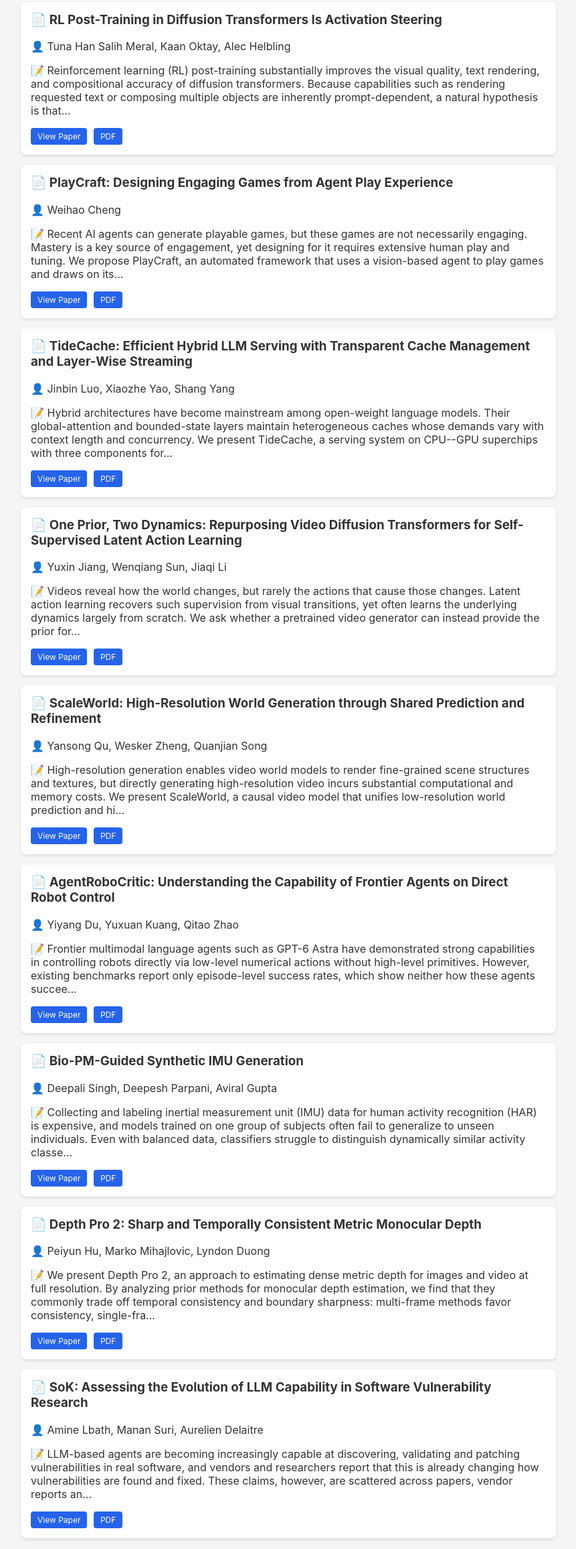
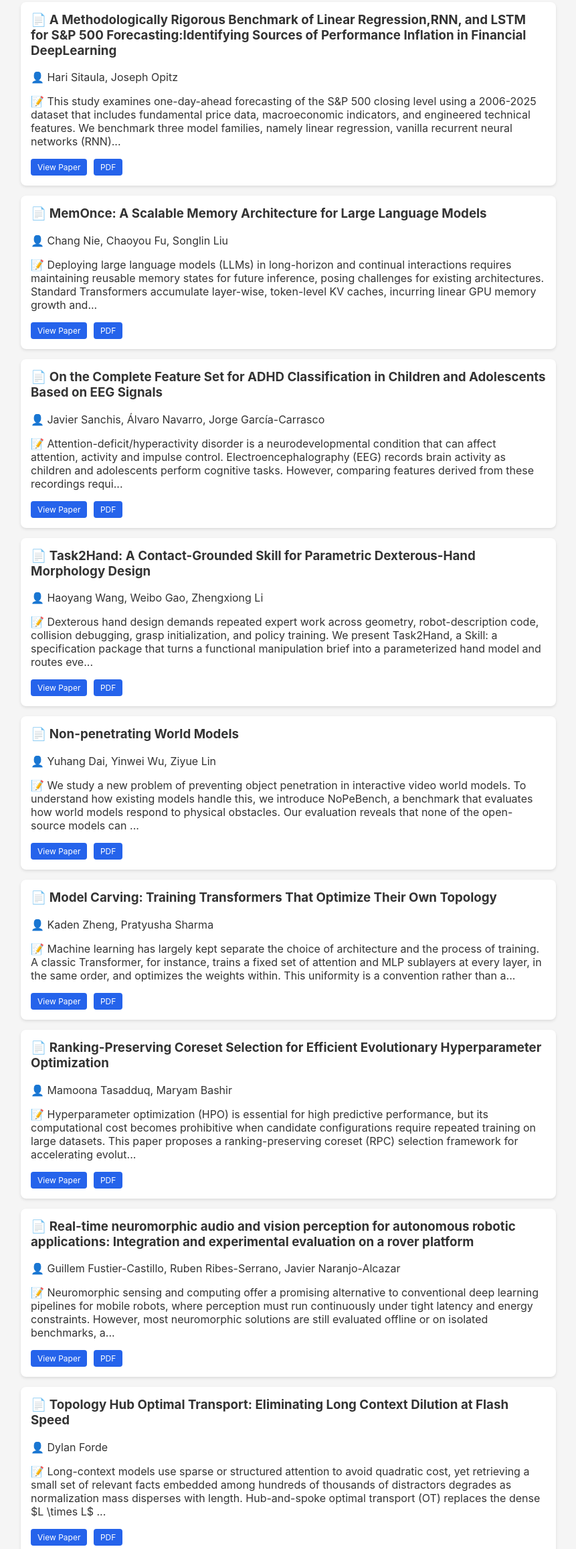
Before and after one commit to snow122/ai-daily-report, a plain HTML site: page index.html in a window 1280 px wide. Shown: the part 488-2800 px from the top of the page at 67% size, without its empty margins (209-1070 px from the left). Drawn offline with Linux system fonts and the light colour scheme.

Commit message:
deploy: 591365cb34b5073e92e5a1973b15cd0ff8d602ce

```diff
--- a/index.html
+++ b/index.html
@@ -2,7 +2,7 @@
 <html>
 <head>
     <meta charset="UTF-8">
-    <title>AI Daily Report - 2026-11-22</title>
+    <title>AI Daily Report - 2026-11-23</title>
     <style>
         body { font-family: -apple-system, sans-serif; max-width: 800px; margin: 0 auto; padding: 20px; background: #f5f5f5; color: #333; }
         .header { background: #2563eb; color: white; padding: 20px; border-radius: 8px; margin-bottom: 20px; }
@@ -15,84 +15,89 @@
 <body>
     <div class="header">
         <h1>🤖 AI Daily Report</h1>
-        <p>Date: 2026-11-22</p>
+        <p>Date: 2026-11-23</p>
     </div>
 
     <h2>📚 Latest Papers (10)</h2>
 
             <div class="card">
-                <h3>📄 Posterior Matching Distillation</h3>
-                <p class="authors">👤 Hidir Yesiltepe, Julius Berner, Arash Vahdat</p>
-                <p class="abstract">📝 Diffusion distillation accelerates image and video generation by compressing a pretrained teacher's iterative sampling process into a few network evaluations. Distribution-based methods achieve this by matching the student's output distribution to the teacher's. This matching is often driven by reve...</p>
-                <a href="http://arxiv.org/abs/2611.26629v1" target="_blank" class="btn">View Paper</a>
-                <a href="https://arxiv.org/pdf/2611.26629v1" target="_blank" class="btn">PDF</a>
+                <h3>📄 Optimal Linear Regression Without a Variance</h3>
+                <p class="authors">👤 Artin Tajdini, Jasper C. H. Lee, Jonathan Scarlett</p>
+                <p class="abstract">📝 We study high-probability linear regression in the infinite variance regime, wherecthe regression noise has only a finite conditional $α$-moment $ν$ for some unknown $α\in(1,2)$, and the covariates may only have finite moments up to a given order (e.g., 4th moment). We give a black-box reduction tha...</p>
+                <a href="http://arxiv.org/abs/2611.27983v1" target="_blank" class="btn">View Paper</a>
+                <a href="https://arxiv.org/pdf/2611.27983v1" target="_blank" class="btn">PDF</a>
             </div>
             <div class="card">
-                <h3>📄 RL Post-Training in Diffusion Transformers Is Activation Steering</h3>
-                <p class="authors">👤 Tuna Han Salih Meral, Kaan Oktay, Alec Helbling</p>
-                <p class="abstract">📝 Reinforcement learning (RL) post-training substantially improves the visual quality, text rendering, and compositional accuracy of diffusion transformers. Because capabilities such as rendering requested text or composing multiple objects are inherently prompt-dependent, a natural hypothesis is that...</p>
-                <a href="http://arxiv.org/abs/2611.26627v1" target="_blank" class="btn">View Paper</a>
-                <a href="https://arxiv.org/pdf/2611.26627v1" target="_blank" class="btn">PDF</a>
+                <h3>📄 A Methodologically Rigorous Benchmark of Linear Regression,RNN, and LSTM for S&P 500 Forecasting:Identifying Sources of Performance Inflation in Financial DeepLearning</h3>
+                <p class="authors">👤 Hari Sitaula, Joseph Opitz</p>
+                <p class="abstract">📝 This study examines one-day-ahead forecasting of the S&P 500 closing level using a 2006-2025 dataset that includes fundamental price data, macroeconomic indicators, and engineered technical features. We benchmark three model families, namely linear regression, vanilla recurrent neural networks (RNN)...</p>
+                <a href="http://arxiv.org/abs/2611.27978v1" target="_blank" class="btn">View Paper</a>
+                <a href="https://arxiv.org/pdf/2611.27978v1" target="_blank" class="btn">PDF</a>
             </div>
             <div class="card">
-                <h3>📄 PlayCraft: Designing Engaging Games from Agent Play Experience</h3>
-                <p class="authors">👤 Weihao Cheng</p>
-                <p class="abstract">📝 Recent AI agents can generate playable games, but these games are not necessarily engaging. Mastery is a key source of engagement, yet designing for it requires extensive human play and tuning. We propose PlayCraft, an automated framework that uses a vision-based agent to play games and draws on its...</p>
-                <a href="http://arxiv.org/abs/2611.26624v1" target="_blank" class="btn">View Paper</a>
-                <a href="https://arxiv.org/pdf/2611.26624v1" target="_blank" class="btn">PDF</a>
+                <h3>📄 MemOnce: A Scalable Memory Architecture for Large Language Models</h3>
+                <p class="authors">👤 Chang Nie, Chaoyou Fu, Songlin Liu</p>
+                <p class="abstract">📝 Deploying large language models (LLMs) in long-horizon and continual interactions requires maintaining reusable memory states for future inference, posing challenges for existing architectures. Standard Transformers accumulate layer-wise, token-level KV caches, incurring linear GPU memory growth and...</p>
+                <a href="http://arxiv.org/abs/2611.27973v1" target="_blank" class="btn">View Paper</a>
+                <a href="https://arxiv.org/pdf/2611.27973v1" target="_blank" class="btn">PDF</a>
             </div>
             <div class="card">
-                <h3>📄 TideCache: Efficient Hybrid LLM Serving with Transparent Cache Management and Layer-Wise Streaming</h3>
-                <p class="authors">👤 Jinbin Luo, Xiaozhe Yao, Shang Yang</p>
-                <p class="abstract">📝 Hybrid architectures have become mainstream among open-weight language models. Their global-attention and bounded-state layers maintain heterogeneous caches whose demands vary with context length and concurrency. We present TideCache, a serving system on CPU--GPU superchips with three components for...</p>
-                <a href="http://arxiv.org/abs/2611.26619v1" target="_blank" class="btn">View Paper</a>
-                <a href="https://arxiv.org/pdf/2611.26619v1" target="_blank" class="btn">PDF</a>
+                <h3>📄 On the Complete Feature Set for ADHD Classification in Children and Adolescents Based on EEG Signals</h3>
+                <p class="authors">👤 Javier Sanchis, Álvaro Navarro, Jorge García-Carrasco</p>
+                <p class="abstract">📝 Attention-deficit/hyperactivity disorder is a neurodevelopmental condition that can affect attention, activity and impulse control. Electroencephalography (EEG) records brain activity as children and adolescents perform cognitive tasks. However, comparing features derived from these recordings requi...</p>
+                <a href="http://arxiv.org/abs/2611.27970v1" target="_blank" class="btn">View Paper</a>
+                <a href="https://arxiv.org/pdf/2611.27970v1" target="_blank" class="btn">PDF</a>
             </div>
             <div class="card">
-                <h3>📄 One Prior, Two Dynamics: Repurposing Video Diffusion Transformers for Self-Supervised Latent Action Learning</h3>
-                <p class="authors">👤 Yuxin Jiang, Wenqiang Sun, Jiaqi Li</p>
-                <p class="abstract">📝 Videos reveal how the world changes, but rarely the actions that cause those changes. Latent action learning recovers such supervision from visual transitions, yet often learns the underlying dynamics largely from scratch. We ask whether a pretrained video generator can instead provide the prior for...</p>
-                <a href="http://arxiv.org/abs/2611.26617v1" target="_blank" class="btn">View Paper</a>
-                <a href="https://arxiv.org/pdf/2611.26617v1" target="_blank" class="btn">PDF</a>
+                <h3>📄 Task2Hand: A Contact-Grounded Skill for Parametric Dexterous-Hand Morphology Design</h3>
+                <p class="authors">👤 Haoyang Wang, Weibo Gao, Zhengxiong Li</p>
+                <p class="abstract">📝 Dexterous hand design demands repeated expert work across geometry, robot-description code, collision debugging, grasp initialization, and policy training. We present Task2Hand, a Skill: a specification package that turns a functional manipulation brief into a parameterized hand model and routes eve...</p>
+                <a href="http://arxiv.org/abs/2611.27967v1" target="_blank" class="btn">View Paper</a>
+                <a href="https://arxiv.org/pdf/2611.27967v1" target="_blank" class="btn">PDF</a>
             </div>
             <div class="card">
-                <h3>📄 ScaleWorld: High-Resolution World Generation through Shared Prediction and Refinement</h3>
-                <p class="authors">👤 Yansong Qu, Wesker Zheng, Quanjian Song</p>
-                <p class="abstract">📝 High-resolution generation enables video world models to render fine-grained scene structures and textures, but directly generating high-resolution video incurs substantial computational and memory costs. We present ScaleWorld, a causal video model that unifies low-resolution world prediction and hi...</p>
-                <a href="http://arxiv.org/abs/2611.26615v1" target="_blank" class="btn">View Paper</a>
-                <a href="https://arxiv.org/pdf/2611.26615v1" target="_blank" class="btn">PDF</a>
+                <h3>📄 Non-penetrating World Models</h3>
+                <p class="authors">👤 Yuhang Dai, Yinwei Wu, Ziyue Lin</p>
+                <p class="abstract">📝 We study a new problem of preventing object penetration in interactive video world models. To understand how existing models handle this, we introduce NoPeBench, a benchmark that evaluates how world models respond to physical obstacles. Our evaluation reveals that none of the open-source models can ...</p>
+                <a href="http://arxiv.org/abs/2611.27963v1" target="_blank" class="btn">View Paper</a>
+                <a href="https://arxiv.org/pdf/2611.27963v1" target="_blank" class="btn">PDF</a>
             </div>
             <div class="card">
-                <h3>📄 AgentRoboCritic: Understanding the Capability of Frontier Agents on Direct Robot Control</h3>
-                <p class="authors">👤 Yiyang Du, Yuxuan Kuang, Qitao Zhao</p>
-                <p class="abstract">📝 Frontier multimodal language agents such as GPT-6 Astra have demonstrated strong capabilities in controlling robots directly via low-level numerical actions without high-level primitives. However, existing benchmarks report only episode-level success rates, which show neither how these agents succee...</p>
-                <a href="http://arxiv.org/abs/2611.26613v1" target="_blank" class="btn">View Paper</a>
-                <a href="https://arxiv.org/pdf/2611.26613v1" target="_blank" class="btn">PDF</a>
+                <h3>📄 Model Carving: Training Transformers That Optimize Their Own Topology</h3>
+                <p class="authors">👤 Kaden Zheng, Pratyusha Sharma</p>
+                <p class="abstract">📝 Machine learning has largely kept separate the choice of architecture and the process of training. A classic Transformer, for instance, trains a fixed set of attention and MLP sublayers at every layer, in the same order, and optimizes the weights within. This uniformity is a convention rather than a...</p>
+                <a href="http://arxiv.org/abs/2611.27962v1" target="_blank" class="btn">View Paper</a>
+                <a href="https://arxiv.org/pdf/2611.27962v1" target="_blank" class="btn">PDF</a>
             </div>
             <div class="card">
-                <h3>📄 Bio-PM-Guided Synthetic IMU Generation</h3>
-                <p class="authors">👤 Deepali Singh, Deepesh Parpani, Aviral Gupta</p>
-                <p class="abstract">📝 Collecting and labeling inertial measurement unit (IMU) data for human activity recognition (HAR) is expensive, and models trained on one group of subjects often fail to generalize to unseen individuals. Even with balanced data, classifiers struggle to distinguish dynamically similar activity classe...</p>
-                <a href="http://arxiv.org/abs/2611.26607v1" target="_blank" class="btn">View Paper</a>
-                <a href="https://arxiv.org/pdf/2611.26607v1" target="_blank" class="btn">PDF</a>
+                <h3>📄 Ranking-Preserving Coreset Selection for Efficient Evolutionary Hyperparameter Optimization</h3>
+                <p class="authors">👤 Mamoona Tasadduq, Maryam Bashir</p>
+                <p class="abstract">📝 Hyperparameter optimization (HPO) is essential for high predictive performance, but its computational cost becomes prohibitive when candidate configurations require repeated training on large datasets. This paper proposes a ranking-preserving coreset (RPC) selection framework for accelerating evolut...</p>
+                <a href="http://arxiv.org/abs/2611.27959v1" target="_blank" class="btn">View Paper</a>
+                <a href="https://arxiv.org/pdf/2611.27959v1" target="_blank" class="btn">PDF</a>
             </div>
             <div class="card">
-                <h3>📄 Depth Pro 2: Sharp and Temporally Consistent Metric Monocular Depth</h3>
-                <p class="authors">👤 Peiyun Hu, Marko Mihajlovic, Lyndon Duong</p>
-                <p class="abstract">📝 We present Depth Pro 2, an approach to estimating dense metric depth for images and video at full resolution. By analyzing prior methods for monocular depth estimation, we find that they commonly trade off temporal consistency and boundary sharpness: multi-frame methods favor consistency, single-fra...</p>
-                <a href="http://arxiv.org/abs/2611.26603v1" target="_blank" class="btn">View Paper</a>
-                <a href="https://arxiv.org/pdf/2611.26603v1" target="_blank" class="btn">PDF</a>
+                <h3>📄 Real-time neuromorphic audio and vision perception for autonomous robotic applications: Integration and experimental evaluation on a rover platform</h3>
+                <p class="authors">👤 Guillem Fustier-Castillo, Ruben Ribes-Serrano, Javier Naranjo-Alcazar</p>
+                <p class="abstract">📝 Neuromorphic sensing and computing offer a promising alternative to conventional deep learning pipelines for mobile robots, where perception must run continuously under tight latency and energy constraints. However, most neuromorphic solutions are still evaluated offline or on isolated benchmarks, a...</p>
+                <a href="http://arxiv.org/abs/2611.27953v1" target="_blank" class="btn">View Paper</a>
+                <a href="https://arxiv.org/pdf/2611.27953v1" target="_blank" class="btn">PDF</a>
             </div>
             <div class="card">
-                <h3>📄 SoK: Assessing the Evolution of LLM Capability in Software Vulnerability Research</h3>
-                <p class="authors">👤 Amine Lbath, Manan Suri, Aurelien Delaitre</p>
-                <p class="abstract">📝 LLM-based agents are becoming increasingly capable at discovering, validating and patching vulnerabilities in real software, and vendors and researchers report that this is already changing how vulnerabilities are found and fixed. These claims, however, are scattered across papers, vendor reports an...</p>
-                <a href="http://arxiv.org/abs/2611.26601v1" target="_blank" class="btn">View Paper</a>
-                <a href="https://arxiv.org/pdf/2611.26601v1" target="_blank" class="btn">PDF</a>
+                <h3>📄 Topology Hub Optimal Transport: Eliminating Long Context Dilution at Flash Speed</h3>
+                <p class="authors">👤 Dylan Forde</p>
+                <p class="abstract">📝 Long-context models use sparse or structured attention to avoid quadratic cost, yet retrieving a small set of relevant facts embedded among hundreds of thousands of distractors degrades as normalization mass disperses with length. Hub-and-spoke optimal transport (OT) replaces the dense $L \times L$ ...</p>
+                <a href="http://arxiv.org/abs/2611.27951v1" target="_blank" class="btn">View Paper</a>
+                <a href="https://arxiv.org/pdf/2611.27951v1" target="_blank" class="btn">PDF</a>
             </div>
 
     <h2>📰 News & Updates</h2>
 
+        <div class="news-item">
+            <h4>🔹 A legendary philosopher isn’t buying Anthropic’s consciousness argument</h4>
+            <p>This story originally appeared in The Algorithm, our weekly newsletter on AI. To get stories like this in your inbox first, sign up here. Before going...</p>
+            <a href="https://www.technologyreview.com/2026/11/23/1149569/a-legendary-philosopher-isnt-buying-anthropics-consciousness-argument/" target="_blank">Read More →</a>
+        </div>
         <div class="news-item">
             <h4>🔹 The most misunderstood graph in AI just got a major update</h4>
             <p>A new report from the AI evaluation nonprofit METR finds that some AI capabilities are continuing to improve along an exponential trajectory—but it al...</p>
@@ -113,10 +118,5 @@
             <p>To access a report, click on the corresponding image below....</p>
             <a href="https://www.technologyreview.com/2026/11/17/1148203/research-reports/" target="_blank">Read More →</a>
         </div>
-        <div class="news-item">
-            <h4>🔹 The open-source movement wants Jensen Huang back</h4>
-            <p>This story originally appeared in The Algorithm, our weekly newsletter on AI. To get stories like this in your inbox first, sign up here. On Friday, a...</p>
-            <a href="https://www.technologyreview.com/2026/11/16/1148624/the-open-source-movement-wants-jensen-huang-back/" target="_blank">Read More →</a>
-        </div>
 </body>
 </html>
```
